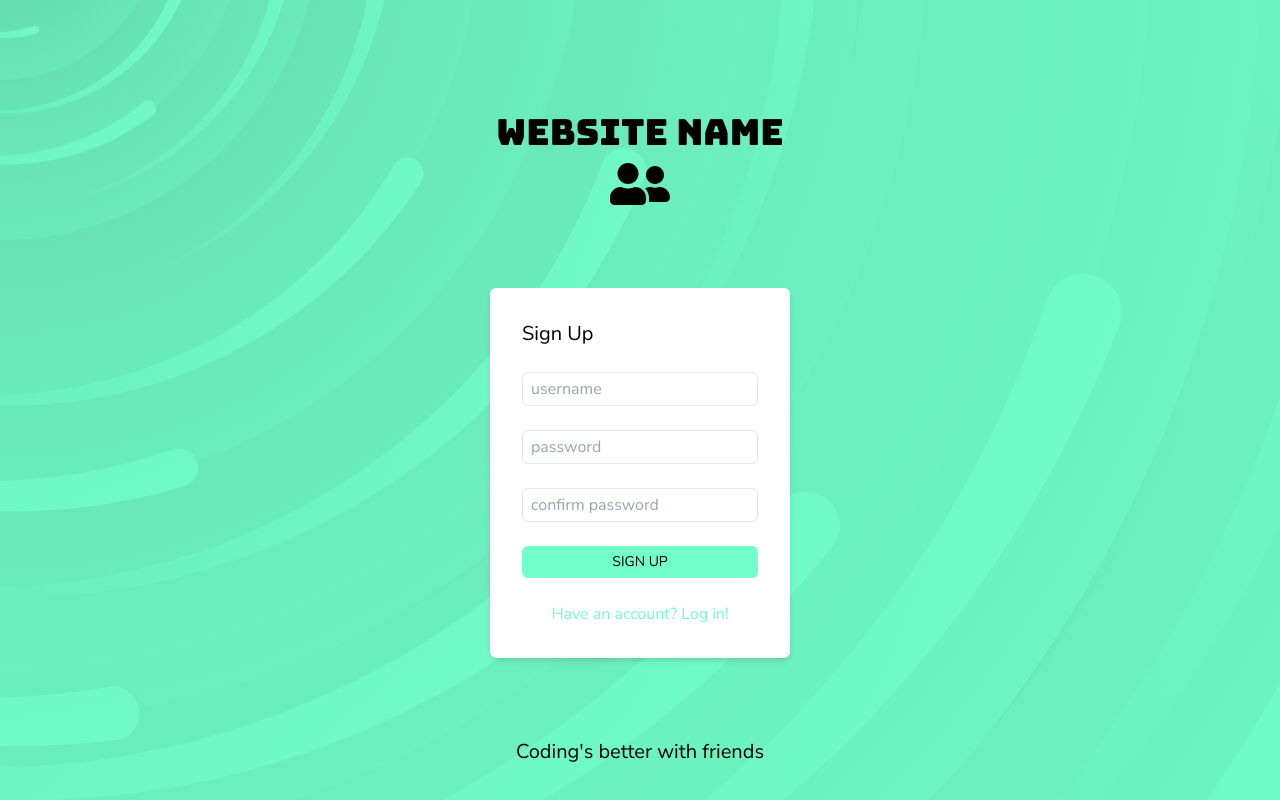
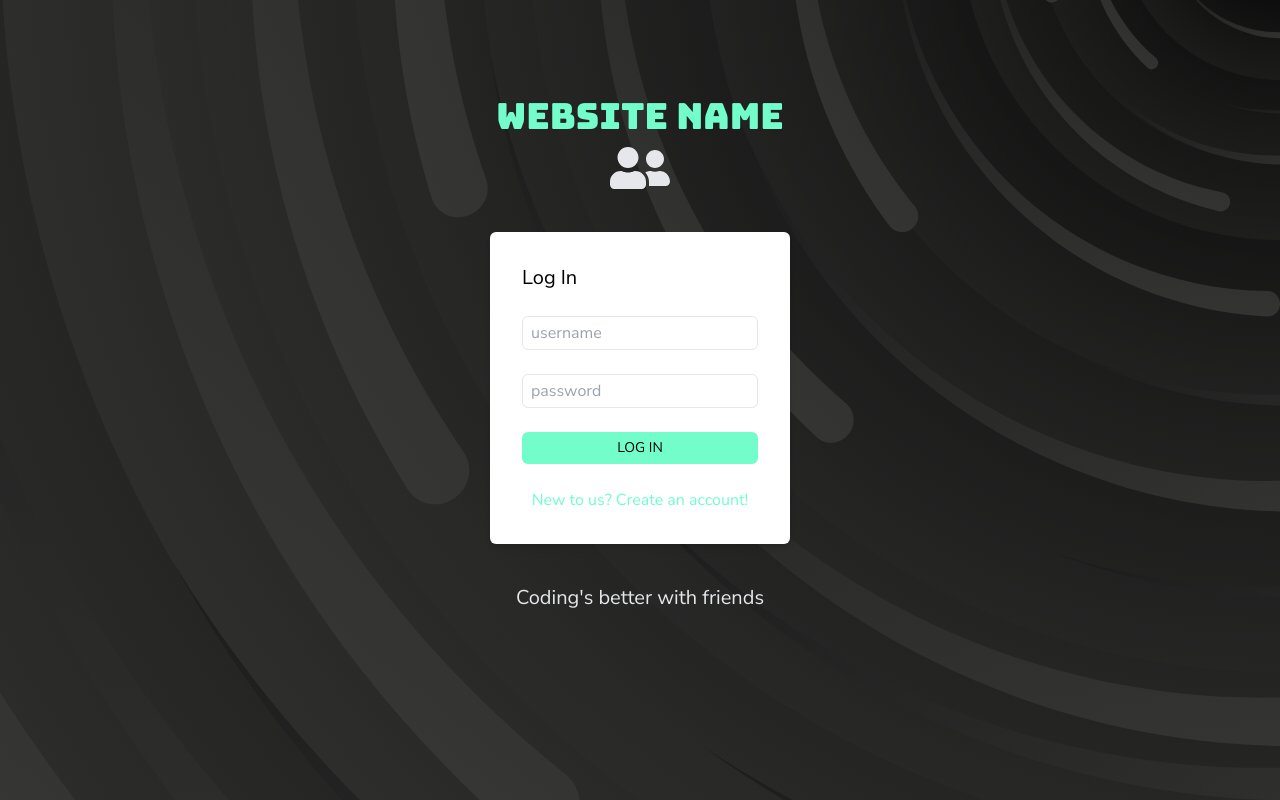
Before and after one commit to a-down/friends-db, a React (Create React App) app in the folder client/: page /landing in a window 1280 px wide. Built offline with nearby package versions, Linux system fonts and the light colour scheme.

Commit message:
landing page update

```diff
--- a/client/src/components/Header.jsx
+++ b/client/src/components/Header.jsx
@@ -8,12 +8,15 @@ export default function Header() {
 
   return (
     <header className="h-[70px] w-full bg-dark flex justify-between items-center px-4">
-      <FaUserFriends className='text-accent text-4xl' />
+      <FaUserFriends className='text-gray-200 text-4xl' />
 
-      <div className=" flex gap-4">
-        <HiUserAdd className='text-gray-300 text-4xl' />
-        <HiMail className='text-gray-300 text-4xl' />
-        <HiUserCircle className='text-gray-300 text-4xl' style={{color: `${currUser.userColor}`}} />
+      <div className=" flex gap-4 ">
+        <HiUserAdd className='text-gray-300 text-4xl hover:opacity-80' />
+        <HiMail className='text-gray-300 text-4xl hover:opacity-80' />
+
+        <a href="/profile">
+          <HiUserCircle className='text-gray-300 text-4xl hover:opacity-80' style={{color: `${currUser.userColor}`}} />
+        </a>
       </div>
     </header>
   )
--- a/client/src/components/Post.jsx
+++ b/client/src/components/Post.jsx
@@ -20,7 +20,6 @@ export default function Post({ post }) {
       setCommentsState(true)
       setCommentsIconColor(post.user.userColor)
     }
-
   }
 
   return (
@@ -32,7 +31,7 @@ export default function Post({ post }) {
       </swiper-container>
 
       <div>
-        <div className=" bg-dark-gray flex gap-6 p-4">
+        <div className=" bg-dark-gray flex gap-6 p-4 pb-0">
           <img src="https://placehold.co/50" className=" rounded-full border-2 max-w-[50px] max-h-[50px]" style={{border: `2px solid ${post.user.userColor}`}}/>
           <div>
             <p className='font-bold' style={{color: `${post.user.userColor}`}}>{post.user.username}</p>
@@ -44,15 +43,15 @@ export default function Post({ post }) {
 
           {/* if post.upvotes does not include currUser._id, render outline heart */}
           <div>
-            <HiOutlineHeart className=' text-2xl text-gray-300' />
+            <HiOutlineHeart className=' text-2xl text-gray-300 hover:opacity-80' />
             <p className='text-center' style={{color: `${post.user.userColor}`}}>16</p>
           </div>
           <div>
-            <HiChat className=' text-2xl ' style={{color: `${commentsIconColor}`}} onClick={commentSectionHandler} />
+            <HiChat className=' text-2xl hover:opacity-80' style={{color: `${commentsIconColor}`}} onClick={commentSectionHandler} />
             <p className='text-center' style={{color: `${post.user.userColor}`}}>4</p>
           </div>
           <div>
-            <HiOutlineReply className=' text-2xl text-gray-300' />
+            <HiOutlineReply className=' text-2xl text-gray-300 hover:opacity-80' />
           </div>
         </div>
 
@@ -70,6 +69,10 @@ export default function Post({ post }) {
             </div>
             ))}
 
+            <div className='w-full flex justify-between gap-4 mt-6'>
+              <input className='w-full rounded-md bg-gray-200 py-1 px-2 text-sm'></input>
+              <button className='py-1 px-2 rounded-md text-sm' style={{backgroundColor: `${post.user.userColor}`}}>Comment</button>
+            </div>
           </div>
 
           <div className='w-full h-6 bg-dark-gray'></div>
--- a/client/src/pages/LandingPage.jsx
+++ b/client/src/pages/LandingPage.jsx
@@ -1,5 +1,5 @@
 import { useState } from "react"
-import sunTornado from '../assets/sun-tornado.svg'
+import sunTornado from '../assets/sun-tornado-black.svg'
 import { FaUserFriends } from 'react-icons/fa'
 
 export default function LandingPage() {
@@ -54,13 +54,13 @@ export default function LandingPage() {
   };
 
 
-  const [ loginState, setLoginState ] = useState(false)
+  const [ loginState, setLoginState ] = useState(true)
 
   const inputStyle = "border border-gray-200 w-full py-1 px-2 rounded-md"
 
 
   return (
-    <div className='m-0 h-screen flex flex-col justify-start gap-20 pt-28' style={{
+    <div className='m-0 min-h-screen flex flex-col justify-start gap-10 pt-24' style={{
       backgroundImage: `url(${sunTornado})`,
       backgroundRepeat: 'no-repeat',
       backgroundSize: 'cover',
@@ -68,11 +68,11 @@ export default function LandingPage() {
     }}>
 
       <div className="flex flex-col gap-2">
-        <h1 className="font-cursive text-4xl text-center">
+        <h1 className="font-cursive text-4xl text-center text-accent">
           Website Name
         </h1>
 
-        <FaUserFriends className='text-5xl w-full'/>
+        <FaUserFriends className='text-5xl text-gray-200 w-full'/>
       </div>
 
       {loginState && (
@@ -99,7 +99,7 @@ export default function LandingPage() {
         </form>
 
       )}
-      <h3 className="w-full text-center text-xl" >Coding's better with friends</h3>
+      <h3 className="w-full text-center text-xl text-gray-200" >Coding's better with friends</h3>
 
     </div>
   )
```
Also changed, not shown: client/src/assets/sun-tornado-black.svg (added). Lines whose indentation alone changed are shown as unchanged.
